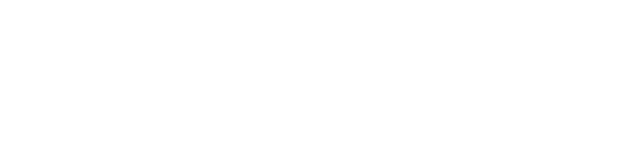
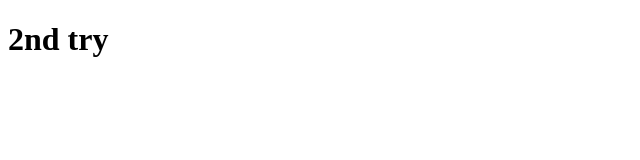
Before and after one commit to mehmetdulkadiroglu/newRepo, a plain HTML site: page index.html in a window 1280 px wide. Shown: the whole page, without its empty margins (0-640 px from the left). Drawn offline with Linux system fonts and the light colour scheme.

Commit message:
Update index.html

```diff
--- a/index.html
+++ b/index.html
@@ -6,5 +6,8 @@
     <title>Document</title>
   </head>
   <body>
+    <h1>
+      2nd try
+    </h1>
   </body>
 </html>
```
